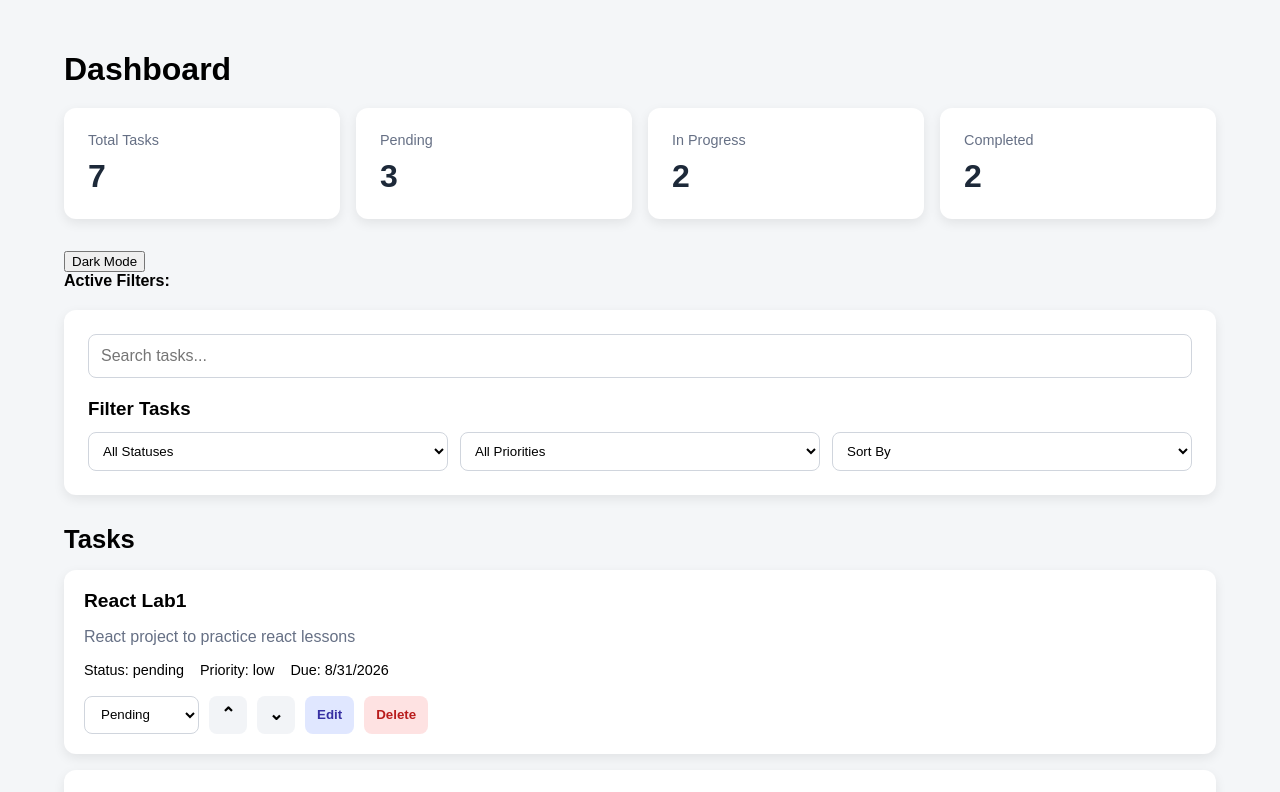
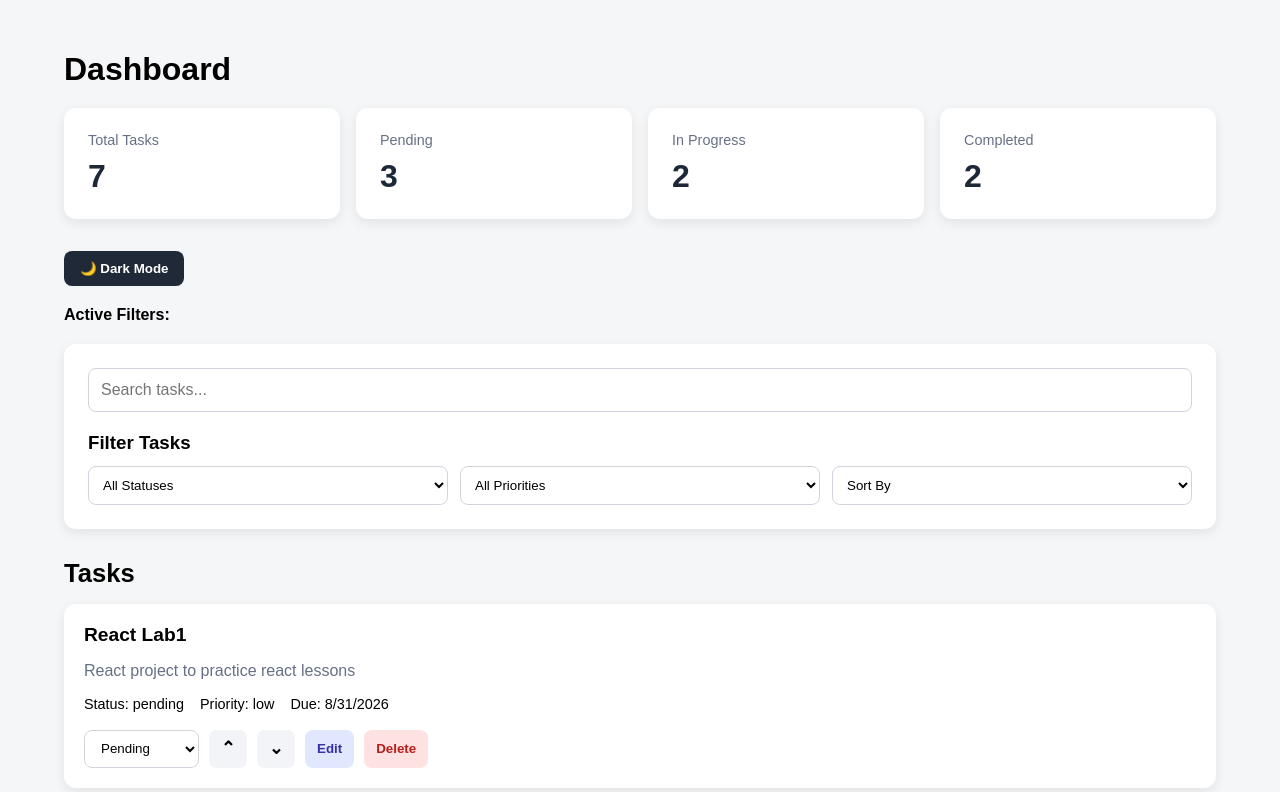
Before and after one commit to mercytv932/Task_Management_dashboard, a React (Vite) app: page / in a window 1280 px wide. Shown: the top 792 px of the page. Built offline with nearby package versions, Linux system fonts and the light colour scheme.

Commit message:
Theme button styles done

```diff
--- a/src/App.css
+++ b/src/App.css
@@ -361,6 +361,35 @@ textarea.form-input {
 }
 
 /* Dark Mode */
+
+.theme-button {
+  padding: 10px 16px;
+  margin-bottom: 20px;
+  border: none;
+  border-radius: 8px;
+  background: #1f2937;
+  color: white;
+  font-weight: 600;
+  cursor: pointer;
+  transition:
+    transform 0.2s ease,
+    background 0.2s ease;
+}
+
+.theme-button:hover {
+  background: #374151;
+  transform: translateY(-2px);
+}
+
+.dark-mode .theme-button {
+  background: #f9fafb;
+  color: #111827;
+}
+
+.dark-mode .theme-button:hover {
+  background: #e5e7eb;
+}
+
 .dark-mode {
   background: #111827;
   color: #f9fafb;
--- a/src/App.tsx
+++ b/src/App.tsx
@@ -164,7 +164,7 @@ function App() {
     <div className={darkMode ? "app dark-mode" : "app"}>
       <Dashboard tasks={taskList} />
       <button className="theme-button" onClick={handleThemeChange}>
-        {darkMode ? "Light Mode" : "Dark Mode"}
+        {darkMode ? " ☀️ Light Mode" : " 🌙 Dark Mode"}
       </button>
 
       <div className="active-filters">
```
